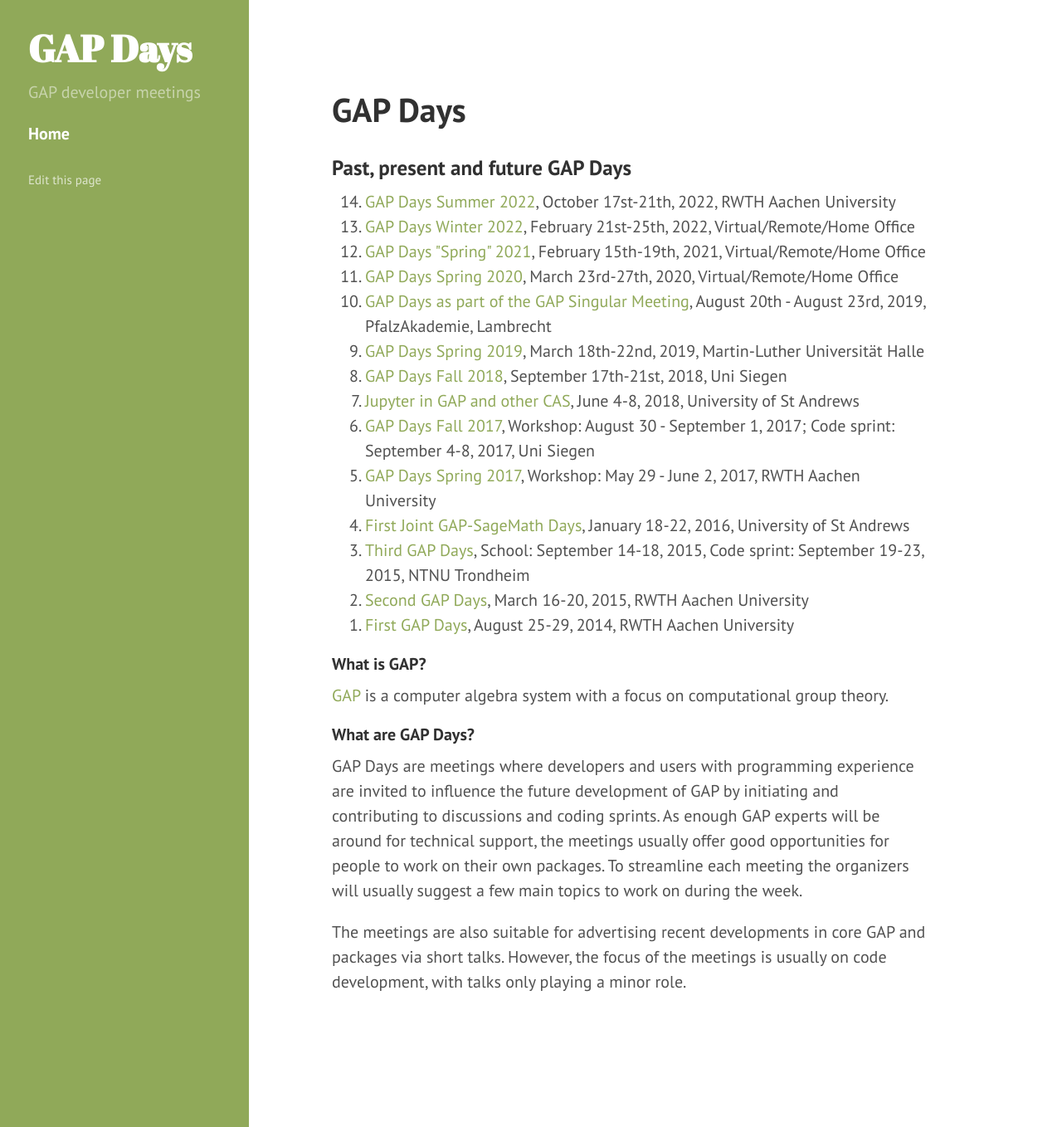
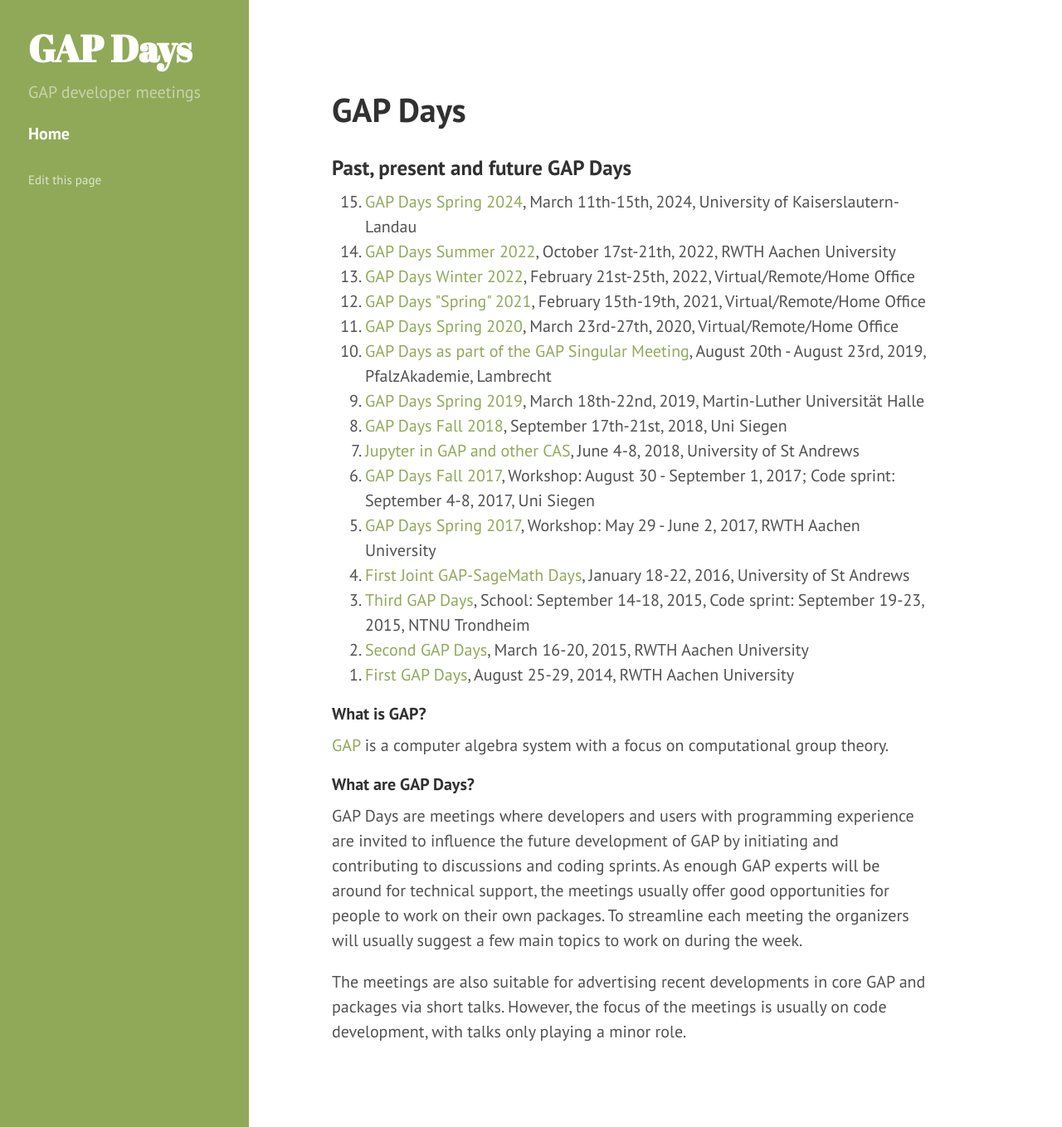
Before and after one commit to gapdays/gapdays.github.io, a Jekyll site: the page built from index.md, in a window 1280 px wide and 1358 px high. Shown: the whole window at 83% size. Built offline with Jekyll 4.4.1, drawn with Linux system fonts in a browser that asks for light colours.

Commit message:
Add GAP Days Spring 2024

```diff
--- a/index.md
+++ b/index.md
@@ -8,6 +8,7 @@
 ### Past, present and future GAP Days
 
 <ol reversed>
+<li><a href="/gapdays2024-spring">GAP Days Spring 2024</a>, March 11th-15th, 2024, University of Kaiserslautern-Landau</li>
 <li><a href="/gapdays2022-summer">GAP Days Summer 2022</a>, October 17st-21th, 2022, RWTH Aachen University</li>
 <li><a href="/gapdays2022-winter">GAP Days Winter 2022</a>, February 21st-25th, 2022, Virtual/Remote/Home Office</li>
 <li><a href="/gapdays2021-spring">GAP Days "Spring" 2021</a>, February 15th-19th, 2021, Virtual/Remote/Home Office</li>
```
